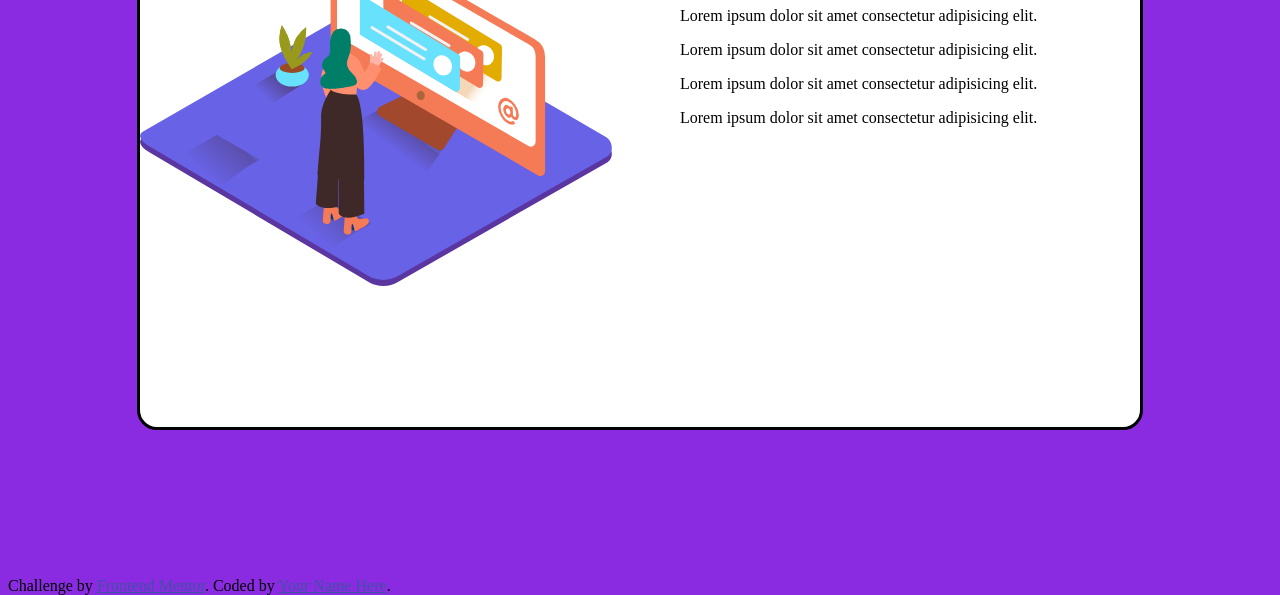
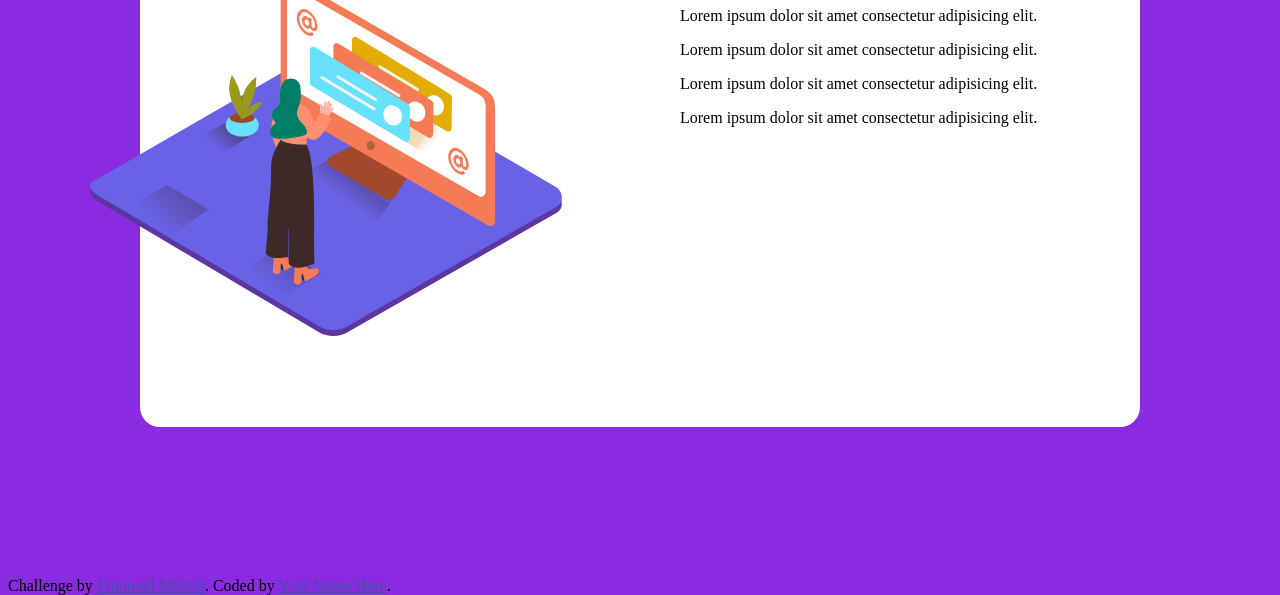
Before and after one commit to buzzaral/FEM_FAQ, a plain HTML site: page index.html in a window 1280 px wide. Shown: the part 231-826 px from the top of the page. Drawn offline with Linux system fonts and the light colour scheme.

Commit message:
final 07062021 updates

```diff
--- a/index.html
+++ b/index.html
@@ -14,7 +14,7 @@
   <div class="main">
     <div class="grid-container">
       <div class="grid obj1">
-        <img src=images/illustration-woman-online-desktop.svg>
+          <img src="images/illustration-woman-online-desktop.svg" id="photo">
       </div>
       <div class="grid obj2">
         <h1>FAQ</h1>
--- a/styles.css
+++ b/styles.css
@@ -18,20 +18,21 @@ body { height: 800px; background-color: blueviolet;}
   min-height: 500px;
   border-radius: 20px;
   border-width: 2px;
-  border: solid;
   background-color: white;
   grid-template-columns: repeat(2, 50%);
   gap: 0%;
 }
 
-.grid{
-  border-radius: 20px;
-  /* border-width: 2pt;
-  border: solid;
-  border-color: black;
-  border-top: ; */
+.grid {}
+
+.photo-housing {}
+.photo {}
+
+.obj1{
+  position: relative;
+  padding: 50px 0;
+  right: 50px;
+  overflow: hidden;
 }
-
-.obj1{}
 .obj2{}
 </style>
```
